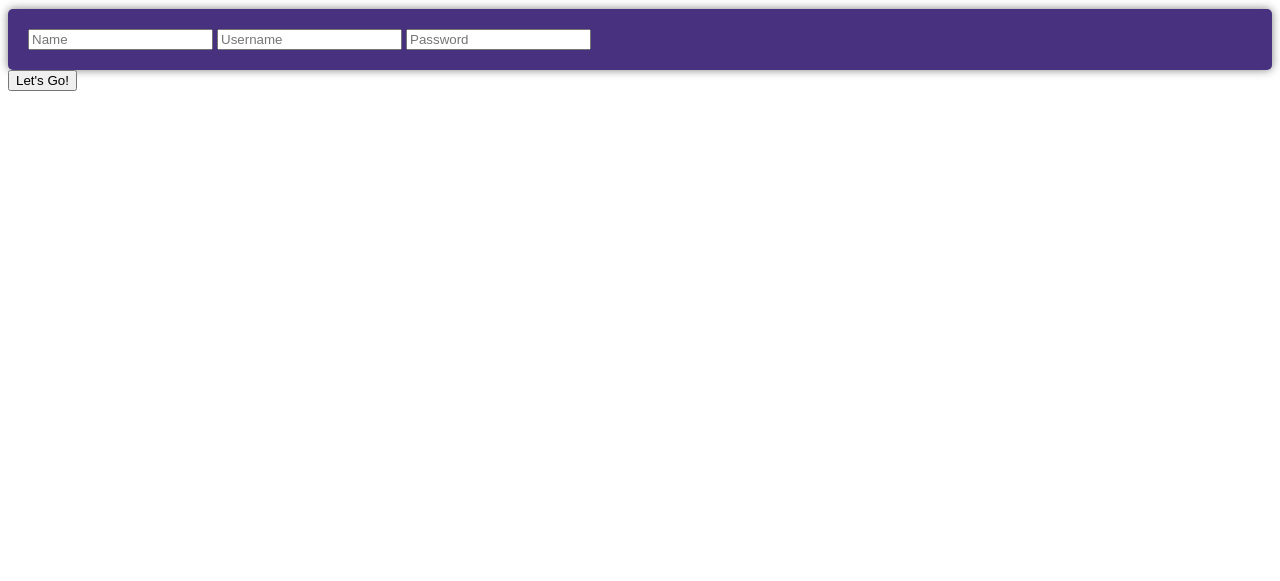
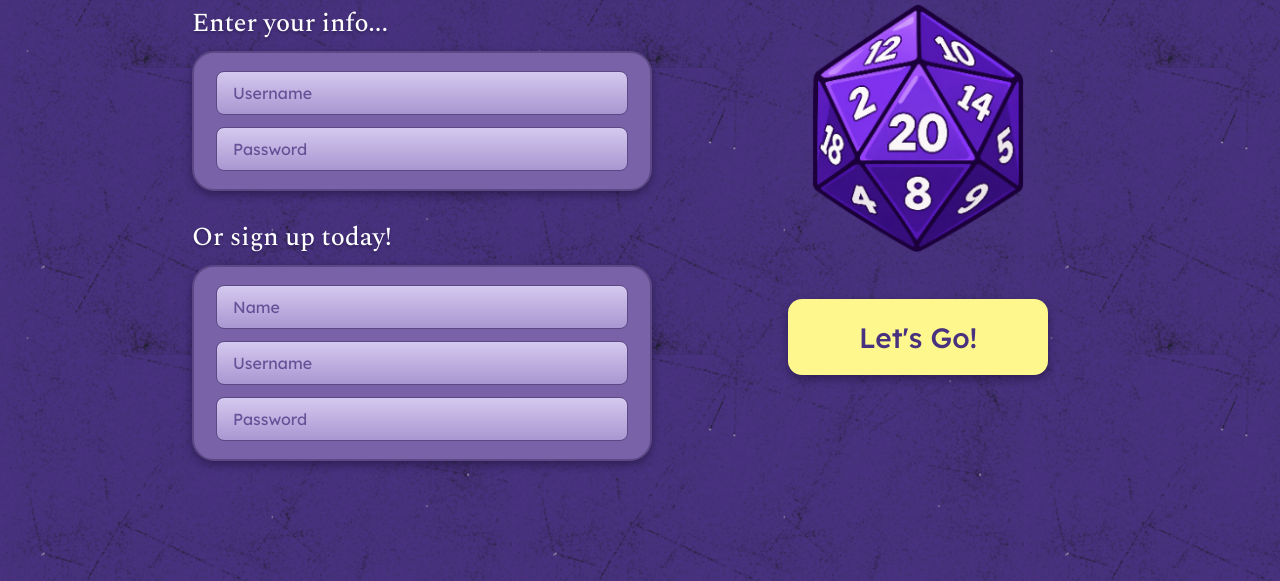
Before and after one commit to aslioktay22/DnD-Visionary, a plain HTML site: page client/index.html in a window 1280 px wide. Shown: the part 219-800 px from the top of the page. Drawn offline with nearby package versions, Linux system fonts and the light colour scheme; a web font is replaced by a local one.

Commit message:
A LOT OF CHANGES TO ALL HTML AND CSS!

```diff
--- a/client/css/index.css
+++ /dev/null
@@ -1,34 +0,0 @@
-body {
-  color: #fef78d;
-}
-
-background {
-  background-color: #48327fff;
-}
-
-#welcome {
-  background-color: #48327fff;
-  color: #fef78d;
-}
-
-#loginRegister {
-  background-color: #48327fff;
-  color: #fef78d;
-
-}
-
-.login {
-  background-color: #48327fff;
-  color: #fef78d;
-  padding: 20px;
-  border-radius: 5px;
-  box-shadow: 0 0 10px rgba(0, 0, 0, 0.5);
-}
-
-.register {
-  background-color: #48327fff;
-  color: #fef78d;
-  padding: 20px;
-  border-radius: 5px;
-  box-shadow: 0 0 10px rgba(0, 0, 0, 0.5);
-}
--- a/client/css/style.css
+++ b/client/css/style.css
@@ -1,3 +1,5 @@
+@import url("https://fonts.googleapis.com/css2?family=Spectral+SC:wght@500;600&family=Spectral:wght@400;500&family=Lexend:wght@400;500;600;700&display=swap");
+
 :root {
   --color-1: #D4C9EF;
   --color-2: #7962a8ff;
@@ -30,6 +32,9 @@ body {
   font-family: var(--font-body);
   line-height: 1.4;
 }
+
+a { color: var(--yellow); }
+a:hover { color: var(--color-1); }
 
 /* HEADER */
 .site-header {
@@ -100,7 +105,7 @@ body {
 
 .pill:hover { background: #FFFFFF; }
 
-/* DASHBOARD */
+/* --------------- PAGE: DASHBOARD (MAIN) --------------- */
 .dashboard {
   max-width: 1100px;
   margin: 0 auto;
@@ -253,15 +258,18 @@ body {
 .btn-yellow:hover { background: #FFFBC2; }
 
 .btn-dark {
-  margin-top: 10px;
-  min-height: 42px;
-  padding: 0 40px;
   background: var(--panel-edge);
   color: var(--text);
   font-weight: 600;
   font-size: 15px;
   letter-spacing: 0.04em;
   text-transform: uppercase;
+}
+
+.card-characters .btn-dark {
+  margin-top: 10px;
+  min-height: 42px;
+  padding: 0 40px;
 }
 
 .btn-dark:hover { background: var(--bg); }
@@ -276,6 +284,146 @@ body {
   white-space: nowrap;
 }
 
+/* INPUTS (all pages) */
+.input {
+  min-height: 46px;
+  padding: 0 18px;
+  border-radius: 8px;
+  border: 1px solid var(--panel-edge);
+  background: linear-gradient(var(--color-1), #A996D1);
+  color: var(--dark);
+  font-family: var(--font-button);
+  font-size: 16px;
+}
+
+.input::placeholder { color: var(--dark); opacity: 0.75; }
+
+.input:focus {
+  outline: 3px solid var(--yellow);
+  outline-offset: 2px;
+}
+
+/* --------------- PAGE: LOGIN (INDEX) --------------- */
+
+body:has(.login) {
+  display: grid;
+  grid-template-columns: minmax(0, 460px) minmax(0, 340px);
+  grid-template-rows: repeat(10, auto);   /* NEW: room for extra elements since it snaps for some reason */
+  justify-content: center;
+  align-content: center;
+  column-gap: 96px;
+  padding: 48px 24px;
+}
+
+body:has(.login) > * { grid-column: 1; }
+
+/* "Welcome to D&D: VISIONARY" */
+body:has(.login) #welcome {
+  margin: 0 0 20px;
+  font-family: var(--font-heading);
+  font-weight: 600;
+  font-size: 40px;
+  color: var(--yellow);
+  text-shadow: 0 2px 4px rgba(20, 10, 40, 0.5);
+}
+
+/* "Enter your info..." and "Or sign up today!" */
+body:has(.login) h3 {
+  margin: 0 0 10px;
+  font-family: var(--font-body);
+  font-weight: 500;
+  font-size: 26px;
+  text-shadow: 0 2px 3px rgba(20, 10, 40, 0.4);
+}
+
+/* The two rounded boxes */
+.login,
+.register {
+  display: flex;
+  flex-direction: column;
+  gap: 12px;
+  margin-bottom: 28px;
+  padding: 18px 22px;
+  background: var(--panel);
+  border: 2px solid var(--panel-edge);
+  border-radius: 22px;
+  box-shadow: var(--shadow);
+}
+
+/* The inputs */
+.login input,
+.register input {
+  min-height: 44px;
+  padding: 0 16px;
+  border-radius: 8px;
+  border: 1px solid var(--panel-edge);
+  background: linear-gradient(var(--color-1), #A996D1);
+  color: var(--dark);
+  font-family: var(--font-button);
+  font-size: 16px;
+}
+
+.login input::placeholder,
+.register input::placeholder {
+  color: var(--dark);
+  opacity: 0.75;
+}
+
+.login input:focus,
+.register input:focus {
+  outline: 3px solid var(--yellow);
+  outline-offset: 2px;
+}
+
+/* Right column*/
+body:has(.login) .button {
+  grid-column: 2;
+  grid-row: 1 / -1;
+  align-self: center;
+  display: flex;
+  flex-direction: column;
+  align-items: center;
+  gap: 32px;
+}
+
+/* The d20 */
+body:has(.login) .button::before {
+  content: "";
+  width: 280px;
+  height: 280px;
+  background: url("../images/d20-dice.png") center / contain no-repeat;
+}
+
+body:has(.login) .button button {
+  width: 260px;
+  min-height: 76px;
+  border: none;
+  border-radius: 14px;
+  background: var(--yellow);
+  color: var(--dark);
+  box-shadow: 0 4px 8px rgba(20, 10, 40, 0.45);
+  font-family: var(--font-button);
+  font-weight: 500;
+  font-size: 28px;
+  cursor: pointer;
+}
+
+body:has(.login) .button button:hover { background: #FFFBC2; }
+
+/* --------------- PAGE: BATTLEMAP --------------- */
+/* --------------- PAGE: CAMPAIGN-CHARACTERS --------------- */
+/* --------------- PAGE: CAMPAIGN --------------- */
+/* --------------- PAGE: CHARACTER-BUILDER --------------- */
+/* --------------- PAGE: CHARACTER-EDITOR --------------- */
+/* --------------- PAGE: CHARACTER-SHEET --------------- */
+/* --------------- PAGE: CHARACTER --------------- */
+/* --------------- PAGE: DATABASE --------------- */
+/* --------------- PAGE: DICE --------------- */
+/* --------------- PAGE: INITIATIVE --------------- */
+
+
+
+
 /* OTHER DEVICES (smaller screens) */
 @media (max-width: 800px) {
   .site-header { padding: 20px 24px 28px; }
@@ -287,4 +435,17 @@ body {
   }
   .card-join { grid-template-columns: 1fr; }
   .card-join .card-icon { display: none; }
+    body:has(.login) {
+    grid-template-columns: 1fr;
+    padding: 32px 16px;
+  }
+  body:has(.login) .button {
+    grid-column: 1;
+    grid-row: auto;
+  }
+  body:has(.login) .button::before {
+    width: 160px;
+    height: 160px;
+  }
+  body:has(.login) #welcome { font-size: 30px; }
 }
--- a/client/index.html
+++ b/client/index.html
@@ -1,10 +1,10 @@
 <!DOCTYPE html>
 <html lang="en">
   <head>
-      <link rel="stylesheet" href="css/index.css">
+      <link rel="stylesheet" href="css/style.css">
       <meta charset="UTF-8">
       <meta name="viewport" content="width=device-width, initial-scale=1.0">
-      <title>DnD Visionary Login</title>
+      <title>Login or Register · D&amp;D: Visionary</title>
   </head>
   <body>
     <h2 id="welcome">Welcome to D&D: VISIONARY</h2>
```
Also changed, not shown: client/battlemap.html (+12 -0 lines), client/campaign-characters.html (+12 -0 lines), client/campaign.html (+2 -1 lines), client/character-builder.html (+12 -0 lines), client/character-editor.html (+12 -0 lines), client/character-sheet.html (+12 -0 lines), client/character.html (+2 -1 lines), client/database.html (+2 -1 lines), client/dice.html (+2 -1 lines), client/initiative.html (+12 -0 lines), client/main.html (+2 -2 lines), client/css/character.css (deleted), client/css/dice.css (deleted), client/images/d20-dice.png (added).
